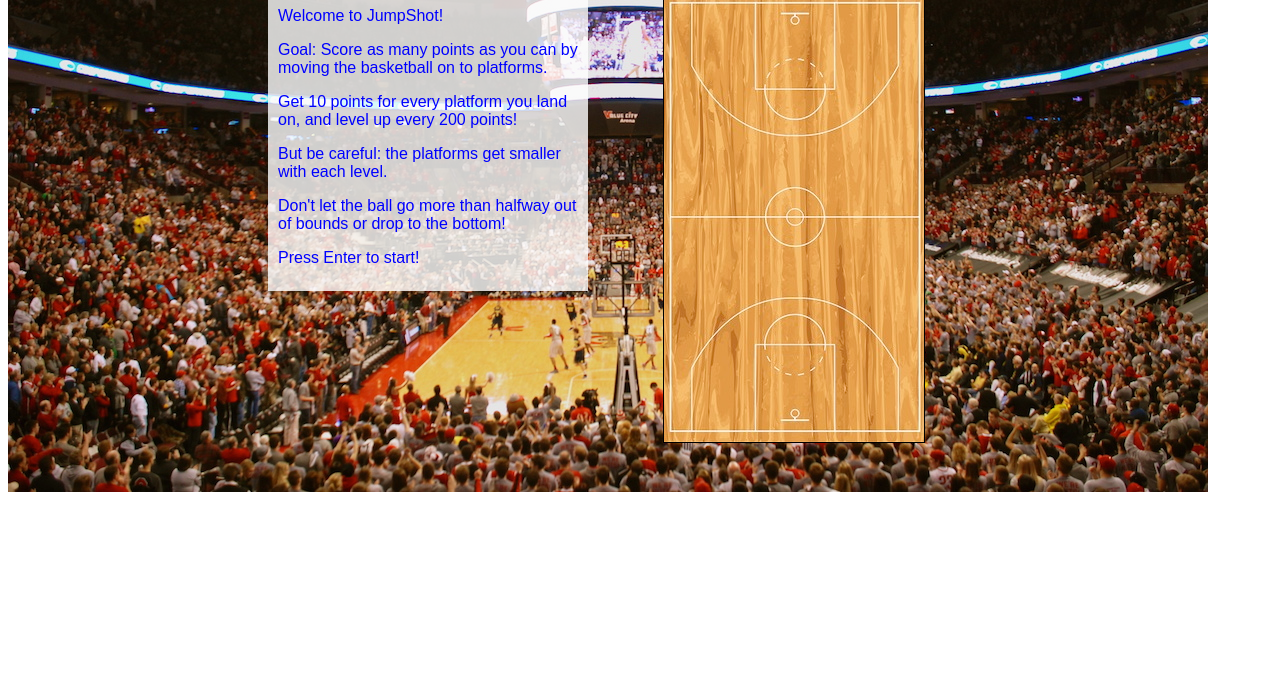
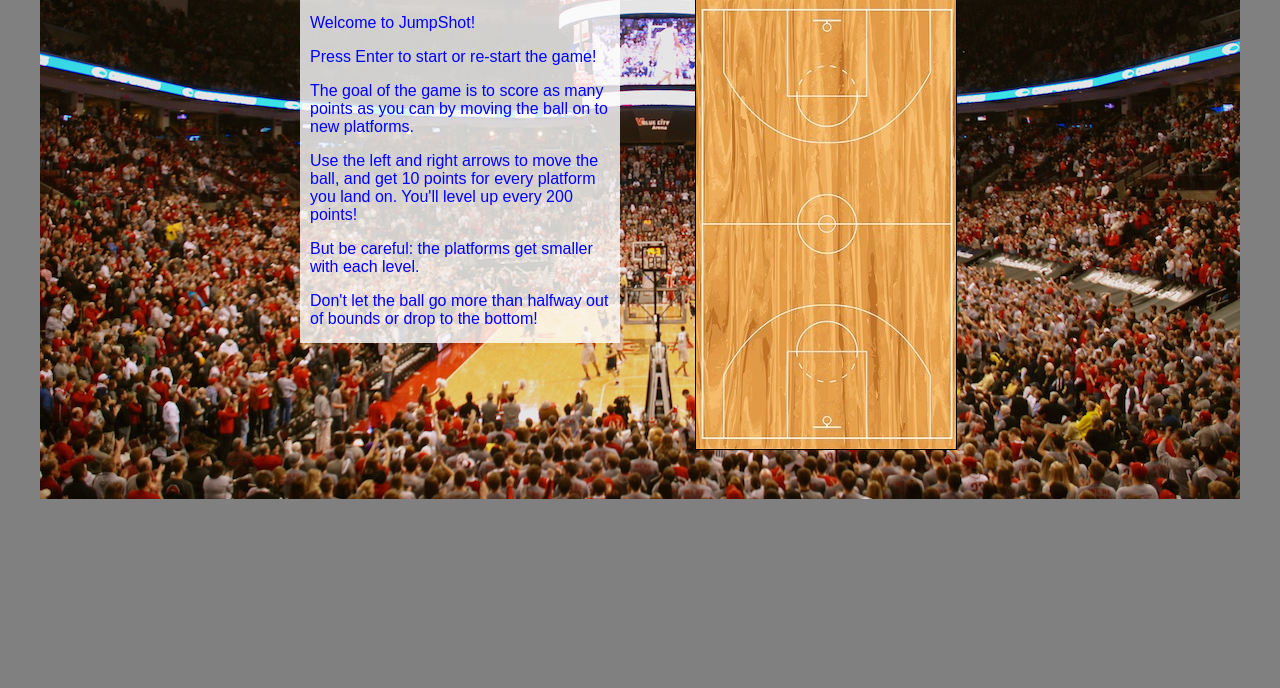
Before and after one commit to rgoc123/JumpShot, a website built with webpack: page index.html in a window 1280 px wide. Shown: the part 112-800 px from the top of the page. Built offline with nearby package versions, Linux system fonts and the light colour scheme.

Commit message:
Center game in window, adds background, and makes rules clearer

```diff
--- a/assets/jumpshot.css
+++ b/assets/jumpshot.css
@@ -10,10 +10,15 @@ h1 {
   text-align: center
 }
 
+.main {
+  background: gray;
+}
+
 .background {
   background: url("./arena.jpg");
   width: 1200px;
   height: 596px;
+  margin: 15px auto;
   /* display: flex; */
 }
 
@@ -32,7 +37,7 @@ h1 {
 .rules {
   background-color: rgba(255,255,255,0.8);
   width: 300px;
-  height: 300px;
+  height: 345px;
   position: absolute;
   right: 20px;
   top: 15px;
--- a/index.html
+++ b/index.html
@@ -10,21 +10,21 @@
       }
     </style>
   </head>
-  <body>
+  <body class="main">
+    <div>
       <div class="background">
         <h1>JUMPSHOT</h1>
 
         <div class="container">
 
-
           <div class="left">
             <div class="rules">
               <p>Welcome to JumpShot!</p>
-            <p>Goal: Score as many points as you can by moving the basketball on to platforms.</p>
-            <p>Get 10 points for every platform you land on, and level up every 200 points!</p>
+              <p>Press Enter to start or re-start the game!</p>
+              <p>The goal of the game is to score as many points as you can by moving the ball on to new platforms.</p>
+              <p>Use the left and right arrows to move the ball, and get 10 points for every platform you land on. You'll level up every 200 points!</p>
               <p>But be careful: the platforms get smaller with each level.</p>
               <p>Don't let the ball go more than halfway out of bounds or drop to the bottom!</p>
-            <p>Press Enter to start!</p>
             </div>
           </div>
 
@@ -35,6 +35,7 @@
         </div>
 
       </div>
+    </div>
 
     <script src="./lib/bundle.js"></script>
   </body>
```
Lines whose indentation alone changed are shown as unchanged.
